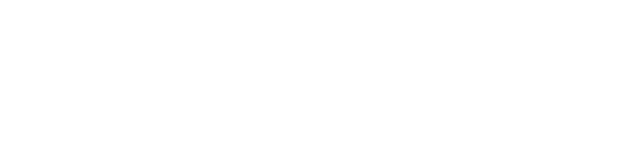
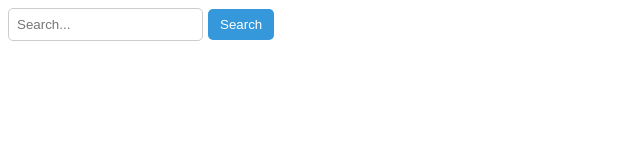
Before and after one commit to acciojob/Interactive-Search-Sukantadas1, a website: page main.html in a window 1280 px wide. Shown: the whole page, without its empty margins (0-640 px from the left). Drawn offline with Linux system fonts and the light colour scheme.

Commit message:
created a submission

```diff
--- a/main.html
+++ b/main.html
@@ -10,6 +10,10 @@
 	<!-- the entire body must be written by student -->
     <script type="text/javascript" src="./script.js">
 </script>
+	<div class="search">
+  <input type="text" class="input" placeholder="Search...">
+  <button class="btn">Search</button>
+</div>
 
 </body>
 
--- a/script.js
+++ b/script.js
@@ -1 +1,10 @@
-//your JS code here. If required.
+    document.addEventListener('DOMContentLoaded', function () {
+      const searchDiv = document.querySelector('.search');
+      const inputElement = document.querySelector('.input');
+      const btnElement = document.querySelector('.btn');
+
+      btnElement.addEventListener('click', function () {
+        searchDiv.classList.add('active');
+        inputElement.focus();
+      });
+    });
--- a/styles.css
+++ b/styles.css
@@ -1 +1,26 @@
 /*  your css code here. If applicable */
+   .search {
+      display: flex;
+      align-items: center;
+    }
+
+    .search.active {
+      border: 2px solid #3498db;
+      border-radius: 5px;
+    }
+
+    .input {
+      padding: 8px;
+      border: 1px solid #ccc;
+      border-radius: 5px;
+      margin-right: 5px;
+    }
+
+    .btn {
+      padding: 8px 12px;
+      background-color: #3498db;
+      color: #fff;
+      border: none;
+      border-radius: 5px;
+      cursor: pointer;
+    }
```
